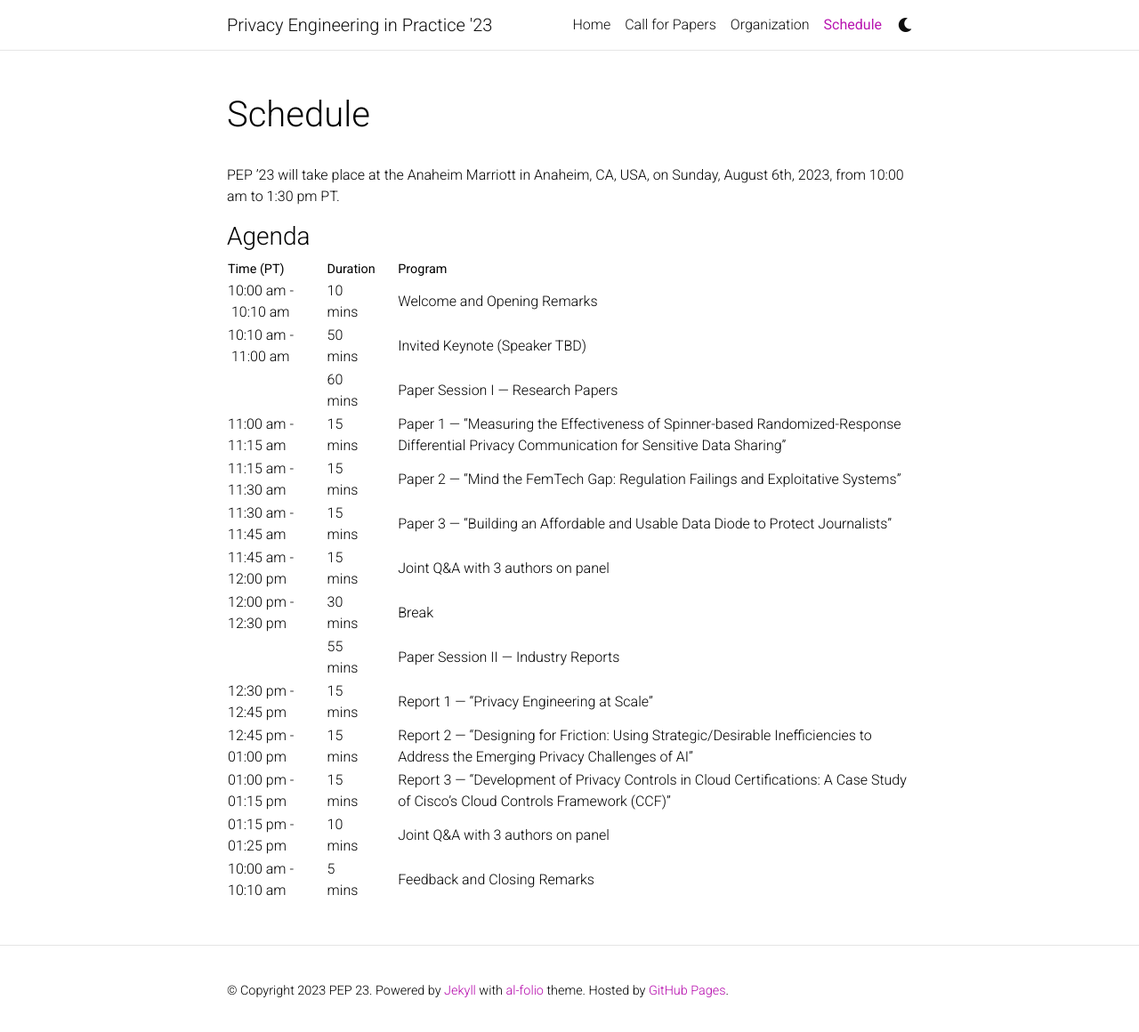
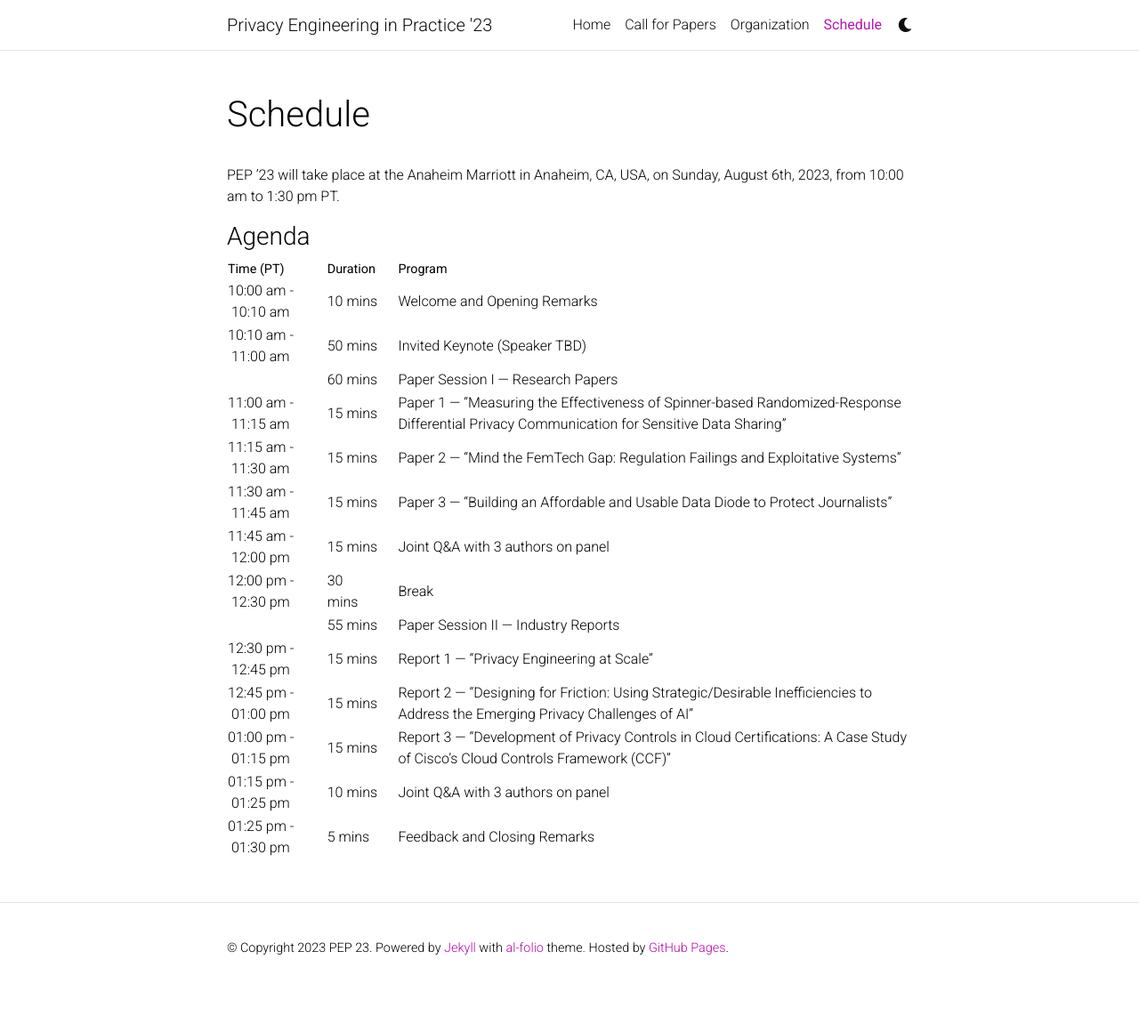
Before and after one commit to privacy-engineering/privacy-engineering.github.io, a Jekyll site: the page built from _pages/schedule.md, in a window 1280 px wide and 1165 px high. Shown: the top 1160 px of the window at 89% size. Built offline with Jekyll 4.4.1, drawn with Linux system fonts in a browser that asks for light colours; comment, search, counter and statistics services are not loaded; a style sheet for code colours, icons or effects is not loaded.

Commit message:
Update schedule.md

```diff
--- a/_pages/schedule.md
+++ b/_pages/schedule.md
@@ -14,17 +14,17 @@ PEP ’23 will take place at the Anaheim Marriott in Anaheim, CA, USA, on Sunday
 
 | Time (PT)  | Duration | Program |
 | :--- | :--- | :--- |
-| 10:00&nbsp;am&nbsp;-&nbsp;10:10&nbsp;am | 10 mins&emsp;&emsp; | Welcome and Opening Remarks         |
-| 10:10&nbsp;am&nbsp;-&nbsp;11:00&nbsp;am | 50 mins&emsp;&emsp; | Invited Keynote (Speaker TBD)       |
-|                     | 60 mins&emsp;&emsp; | Paper Session I — Research Papers   |
-| 11:00 am - 11:15 am | 15 mins&emsp;&emsp; | Paper 1 — "Measuring the Effectiveness of Spinner-based Randomized-Response Differential Privacy Communication for Sensitive Data Sharing" |
-| 11:15 am - 11:30 am | 15 mins&emsp;&emsp; | Paper 2 — "Mind the FemTech Gap: Regulation Failings and Exploitative Systems"  |
-| 11:30 am - 11:45 am | 15 mins&emsp;&emsp; | Paper 3 — "Building an Affordable and Usable Data Diode to Protect Journalists" |
-| 11:45 am - 12:00 pm | 15 mins&emsp;&emsp; | Joint Q&A with 3 authors on panel   |
-| 12:00 pm - 12:30 pm                   | 30 mins&emsp;&emsp; | Break                               |
-|                     | 55 mins&emsp;&emsp; | Paper Session II — Industry Reports |
-| 12:30 pm - 12:45 pm | 15 mins&emsp;&emsp; | Report 1 — "Privacy Engineering at Scale" |
-| 12:45 pm - 01:00 pm | 15 mins&emsp;&emsp; | Report 2 — "Designing for Friction: Using Strategic/Desirable Inefficiencies to Address the Emerging Privacy Challenges of AI"  |
-| 01:00 pm - 01:15 pm | 15 mins&emsp;&emsp; | Report 3 — "Development of Privacy Controls in Cloud Certifications: A Case Study of Cisco’s Cloud Controls Framework (CCF)" |
-| 01:15 pm - 01:25 pm | 10 mins&emsp;&emsp; | Joint Q&A with 3 authors on panel   |
-| 10:00 am - 10:10 am                  | 5 mins&emsp;&emsp;  | Feedback and Closing Remarks        |
+| 10:00&nbsp;am&nbsp;-&nbsp;10:10&nbsp;am | 10&nbsp;mins | Welcome and Opening Remarks         |
+| 10:10&nbsp;am&nbsp;-&nbsp;11:00&nbsp;am | 50&nbsp;mins | Invited Keynote (Speaker TBD)       |
+|                     | 60&nbsp;mins | Paper Session I — Research Papers   |
+| 11:00&nbsp;am&nbsp;-&nbsp;11:15 am | 15&nbsp;mins | Paper 1 — "Measuring the Effectiveness of Spinner-based Randomized-Response Differential Privacy Communication for Sensitive Data Sharing" |
+| 11:15&nbsp;am&nbsp;-&nbsp;11:30&nbsp;am | 15&nbsp;mins | Paper 2 — "Mind the FemTech Gap: Regulation Failings and Exploitative Systems"  |
+| 11:30&nbsp;am&nbsp;-&nbsp;11:45&nbsp;am | 15&nbsp;mins | Paper 3 — "Building an Affordable and Usable Data Diode to Protect Journalists" |
+| 11:45&nbsp;am&nbsp;-&nbsp;12:00&nbsp;pm | 15&nbsp;mins | Joint Q&A with 3 authors on panel   |
+| 12:00&nbsp;pm&nbsp;-&nbsp;12:30&nbsp;pm                   | 30 mins&emsp;&emsp; | Break                               |
+|                     | 55&nbsp;mins| Paper Session II — Industry Reports |
+| 12:30&nbsp;pm&nbsp;-&nbsp;12:45&nbsp;pm | 15&nbsp;mins | Report 1 — "Privacy Engineering at Scale" |
+| 12:45&nbsp;pm&nbsp;-&nbsp;01:00&nbsp;pm | 15&nbsp;mins| Report 2 — "Designing for Friction: Using Strategic/Desirable Inefficiencies to Address the Emerging Privacy Challenges of AI"  |
+| 01:00&nbsp;pm&nbsp;-&nbsp;01:15&nbsp;pm | 15&nbsp;mins | Report 3 — "Development of Privacy Controls in Cloud Certifications: A Case Study of Cisco’s Cloud Controls Framework (CCF)" |
+| 01:15&nbsp;pm&nbsp;-&nbsp;01:25&nbsp;pm | 10&nbsp;mins | Joint Q&A with 3 authors on panel   |
+| 01:25&nbsp;pm&nbsp;-&nbsp;01:30&nbsp;pm | 5&nbsp;mins  | Feedback and Closing Remarks        |
```
